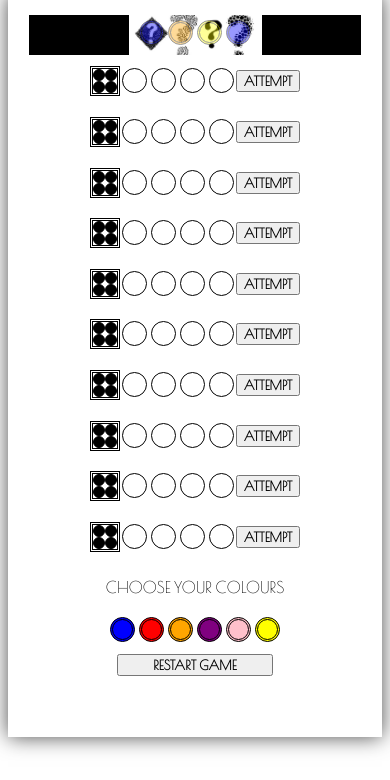
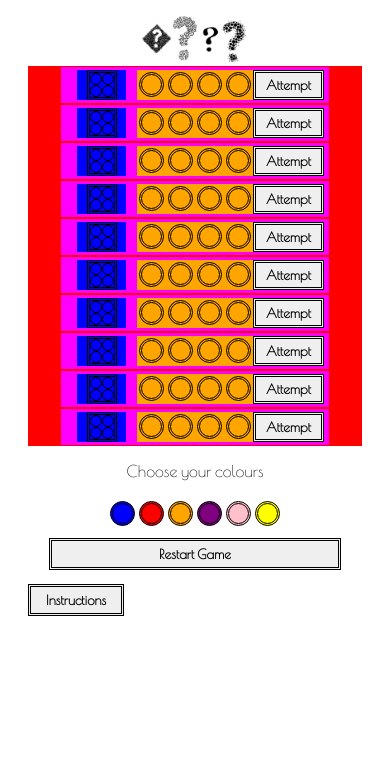
Before and after one commit to bethylogism/WDI-project-01, a plain HTML site: page index.html in a window 390 px wide. Shown: the part 64-844 px from the top of the page. Drawn offline with nearby package versions, Linux system fonts and the light colour scheme.

Commit message:
Styling - central column properly central; flex boxes added

```diff
--- a/index.html
+++ b/index.html
@@ -2,6 +2,7 @@
 <html lang="en" dir="ltr">
   <head>
     <meta charset="utf-8">
+    <meta name="viewport" content="width=device-width, initial-scale=1">
     <link rel="stylesheet" href="css/style.css">
     <link href="https://fonts.googleapis.com/css?family=Poiret+One" rel="stylesheet">
     <title>Mastermind Game</title>
@@ -22,11 +23,6 @@
     <div class="board">
       <div class="grid"></div>
     </div>
-    <!-- win screen -->
-    <div class="win vanish">
-      <p>Congratulations! You cracked the code.</p>
-      <button class="play">Play Again!</button>
-    </div>
 
       <!-- User options -->
       <p>Choose your colours</p>
@@ -40,10 +36,24 @@
         <button class="reset">Restart Game</button>
       </section>
 
+      <!-- Button for Instructions Modal -->
+      <button class="instructions-button">Instructions</button>
+
+      <!-- The Modal -->
+      <div class="instructions modal">
+        <!-- Modal content -->
+        <div class="instructions modal-content">
+          <span class="close">&times;</span>
+          <p>Some text in the Modal..</p>
+        </div>
+      </div>
     </main>
-    <div class="welcome">
-      <p>Are you a code breaker? I have hidden four balls in a particular order. Crack the code to win.</p>
-      <button class="play">Play Mastermind</button>
-    </div>
+      <!-- Welcome screen -->
+      <div class="welcome">
+        <p>Are you a code breaker? I have hidden four balls in a particular order. Crack the code to win.</p>
+        <!-- Make this look like the reset btn -->
+        <button class="play">Play Mastermind</button>
+      </div>
+    <footer></footer>
   </body>
 </html>
--- a/js/app.js
+++ b/js/app.js
@@ -1,7 +1,6 @@
 document.addEventListener('DOMContentLoaded', () => {
 
   //**VARIABLES**
-  const instructions = document.querySelector('p')
   const optionBalls = document.querySelectorAll('.option')
   //Grab masterBalls as an array not a nodeList:
   const masterBalls = Array.prototype.slice.call(document.querySelectorAll('.master'))
@@ -35,17 +34,23 @@ document.addEventListener('DOMContentLoaded', () => {
     grid.innerHTML = ''
     for(let i = 0; i<attempts; i++) {
       grid.innerHTML+=`<section class="codeBreaker flex">
+            <div class="spacer flex">
                 <div class="computerSays">
                   <div data-key="${i}" class="clues clue1"></div>
                   <div data-key="${i}" class="clues clue2"></div>
                   <div data-key="${i}" class="clues clue3"></div>
                   <div data-key="${i}" class="clues clue4"></div>
                 </div>
+              </div>
+              <div class="breakerBalls flex">
                 <div class="breaker ball"></div>
                 <div class="breaker ball"></div>
                 <div class="breaker ball"></div>
                 <div class="breaker ball"></div>
+              </div>
+              <div class="spacer flex">
                 <button class="attempt" id="${i}">Attempt</button>
+              </div>
             </section>`
     }
     const attemptBtns = document.querySelectorAll('.attempt')
@@ -97,10 +102,11 @@ document.addEventListener('DOMContentLoaded', () => {
   }
 
 
+  //USER ATTEMPT: COMPARE THE ARRAYS (WITH NEW ID NUMBER)
+  const attemptBtns = document.querySelectorAll('.attempt')
 
-  const attemptBtns = document.querySelectorAll('.attempt')
-  //USER ATTEMPT: COMPARE THE ARRAYS (WITH NEW ID NUMBER)
   function attempt() {
+    this.classList.add('invisible')
     const cluesId = this.id
     //compare the master code with the last four given code breaker items
     const currCode = breakerCode.slice(breakerCode.length-4)
@@ -178,6 +184,7 @@ document.addEventListener('DOMContentLoaded', () => {
     }
   }
 
+//NEED TO WORK ON THE POP UP FOR THIS <----
   function winScreen() {
     game.classList.add('vanish')
     win.classList.remove('vanish')
@@ -198,6 +205,31 @@ document.addEventListener('DOMContentLoaded', () => {
     startGame()
   }
 
+  // Get the modal
+  var modal = document.querySelector('.modal')
+
+  // Get the button that opens the modal
+  var instructBtn = document.querySelector('.instructions-button') //<= CHANGE TO POPUP
+
+  // Get the <span> element that closes the modal
+  var span = document.querySelector('.close')
+
+  // When the user clicks on the button, open the modal
+  instructBtn.addEventListener('click', () => {
+    modal.style.display = 'block'
+  })
+
+  // When the user clicks on <span> (x), close the modal
+  span.addEventListener('click', () => {
+    modal.style.display = 'none'
+  })
+
+  // When the user clicks anywhere outside of the modal, close it
+  window.addEventListener('click', (e) => {
+    if (e.target === modal) {
+      modal.style.display = 'none'
+    }
+  })
 
 
 
--- a/scss/style.scss
+++ b/scss/style.scss
@@ -1,49 +1,82 @@
 $darkborder: 3px double black;
+$shadow: 0 0 10px 0 rgba(0, 0, 0, 0.2);
 
 * {
   box-sizing: border-box;
   font-family: "Poiret One", sans-serif;
-  text-transform: uppercase;
+//   @media screen and (min-width: 900px) and (max-width: 1200px) {
+//     font-size: 1.1rem;
+//   }
+//   @media screen and (max-width: 700px) {
+//   font-size: 1rem;
+// }
+  // text-transform: uppercase;
+}
+
+h1 {
+  color: black;
+  text-align: center;
+  @media screen and (max-width: 1200px) {
+    margin: 10px;
+    //font-size: 2.5rem;
+  }
+}
+
+p {
+  text-align: center;
 }
 
 main, .welcome {
   max-width: 380px;
-  height: 88vh;
-  margin: auto;
+  margin: 0 auto;
   // border: $darkborder;
-  box-shadow: 0 0 20px 0 rgba(0, 0, 0, 0.7);
+  box-shadow: $shadow;
   padding: 20px;
+  /* mobile & iPad view */
+  @media screen and (max-width: 1200px) {
+      max-width: none;
+      //width: 90vw;
+      margin: 0 auto;
+      box-shadow: none;
+      padding: none;
+  }
+  @media screen and (max-width: 700px) {
+      max-width: none;
+      //width: 100vw;
+      margin: auto;
+      box-shadow: none;
+      padding: none;
+  }
 }
 
-.board, .win {
+.board {
   align-items: center;
   display: flex;
-  height: 60vh;
+  //height: 60vh;
   justify-content: center;
   margin: 0;
+  background-color: red;
 }
 
-.vanish {
-   display: none;
-}
-
-.grid {
-  align-items: center;
-  display: flex;
-  flex-grow: 1;
-  flex-wrap: wrap;
-  height: 100%;
-  justify-content: center;
-}
-
-.grid div {
-  flex-grow: 1;
-  border: 1px solid black;
-}
 
 button {
   font-weight: 800;
+  border: $darkborder;
+  //box-shadow: $shadow;
+  padding: 5px 15px 5px 15px;
+  &:focus  {
+    outline: none;
+  }
+  &:hover {
+    // background-image: linear-gradient(0.25turn, red, yellow);
+    background-color: black;
+    color: white;
+  }
+  &:active {
+    outline: -webkit-focus-ring-color auto 5px;
+  }
 }
+
 
 .flex {
   display: flex;
@@ -58,35 +91,74 @@ button {
   border-radius: 100%;
   margin: 2px;
   transition: all .5s;
+  @media screen and (max-width: 1200px) {
+    height: 40px;
+    width: 40px;
+  }
+  @media screen and (max-width: 700px) {
+    height: 25px;
+    width: 25px;
+  }
 }
 
 
-h1 {
-  color: black;
-  text-align: center;
-  margin: 10px;
+.grid {
+  align-items: center;
+  display: flex;
+  //flex-grow: 1;
+  flex-wrap: wrap;
+  height: 100%;
+  justify-content: center;
+  //  & div {
+  //   //border: 1px solid black;
+  // }
 }
 
 section {
-  justify-content: center;
+  justify-content: center; // this is getting overridden
   padding: 3px 10px;
   // border: $lightborder;
   margin: 1px;
   &.codeMaster {
-    background: black;
+    //background: black;
     background-image: url('../assets/questions.png');
-    height: 40px;
+    height: 55px;
     background-position: center;
     background-repeat: no-repeat;
     background-size: 40%;
+    @media screen and (max-width: 1200px) {
+      height: 50px;
+      background-size: 25%;
+    }
+    @media screen and (max-width: 700px) {
+      height: 50px;
+      background-size: 35%;
+    }
       & .master {
       // opacity: 0.9;
     }
   }
-  &.codeBreaker {
-    background: white;
-    button {
-      margin: auto;
+  &.codeBreaker { // the repeating  div with the 3 core divs in
+    background: #ff00ff;
+    justify-content: space-around;
+    width: 80%;
+    .spacer {
+    //flex-grow: 1;
+    width: 20%;
+    background: blue;
+    justify-content: center;
+    }
+    .breakerBalls {
+      background: orange;
+      justify-content: center;
+    }
+    button { //attempt button
+        @media screen and (max-width: 1200px) {
+        padding: 0 50px;
+      }
+        @media screen and (max-width: 700px) {
+        padding: 0 10px;
+      }
     }
     .computerSays {
       display: flex;
@@ -94,9 +166,18 @@ section {
       width: 30px;
       height: 30px;
       border: $darkborder;
-      margin: auto;
+      //box-shadow: $shadow;
+      //margin: 0 15px 0 42px;
+      @media screen and (max-width: 1200px) {
+      width: 40px;
+      height: 40px;
+      }
+      @media screen and (max-width: 700px) {
+        height: 30px;
+        width: 30px;
+      }
       .clues {
-        background-color: black;
+        background-color: transparent;
         border: 1px solid black;
         height: 50%;
         width: 50%;
@@ -108,22 +189,70 @@ section {
 }
 
 
+.reset, .play {
+  width: 50%;
+  margin: 10px;
+  @media screen and (max-width: 700px) {
+    width: 100%;
+  }
+}
+
+
+.vanish {
+   display: none;
+  transition: all 0.5s;
+  pointer-events: none;
+}
+
+.popup.open {
+  opacity: 1;
+  pointer-events: all;
+}
+
 
 .invisible {
-  opacity: 0.4;
-}
-
-p {
-  text-align: center;
-}
-
-.reset {
-  width: 50%;
-  margin: 10px;
-  //move this into the section above and flex-wrap and flex-grow 1;
+  opacity: 0;
 }
 
 .option {
+  cursor: copy;
+}
+
+/* The Modal (background) */
+.modal {
+  display: none; /* Hidden by default */
+  position: fixed; /* Stay in place */
+  z-index: 1; /* Sit on top */
+  left: 0;
+  top: 0;
+  width: 100%; /* Full width */
+  height: 100%; /* Full height */
+  overflow: auto; /* Enable scroll if needed */
+  background-color: rgb(0,0,0); /* Fallback color */
+  background-color: rgba(0,0,0,0.4); /* Black w/ opacity */
+}
+
+/* Modal Content/Box */
+.modal-content {
+  background-color: #fefefe;
+  margin: 15% auto; /* 15% from the top and centered */
+  padding: 20px;
+  border: 1px solid #888;
+  width: 80%; /* Could be more or less, depending on screen size */
+}
+
+/* The Close Button */
+.close {
+  color: #aaa;
+  float: right;
+  font-size: 28px;
+  font-weight: bold;
+}
+
+.close:hover,
+.close:focus {
+  color: black;
+  text-decoration: none;
   cursor: pointer;
 }
 
```
Also changed, not shown: css/style.css, 1 other file. Lines whose indentation alone changed are shown as unchanged.
